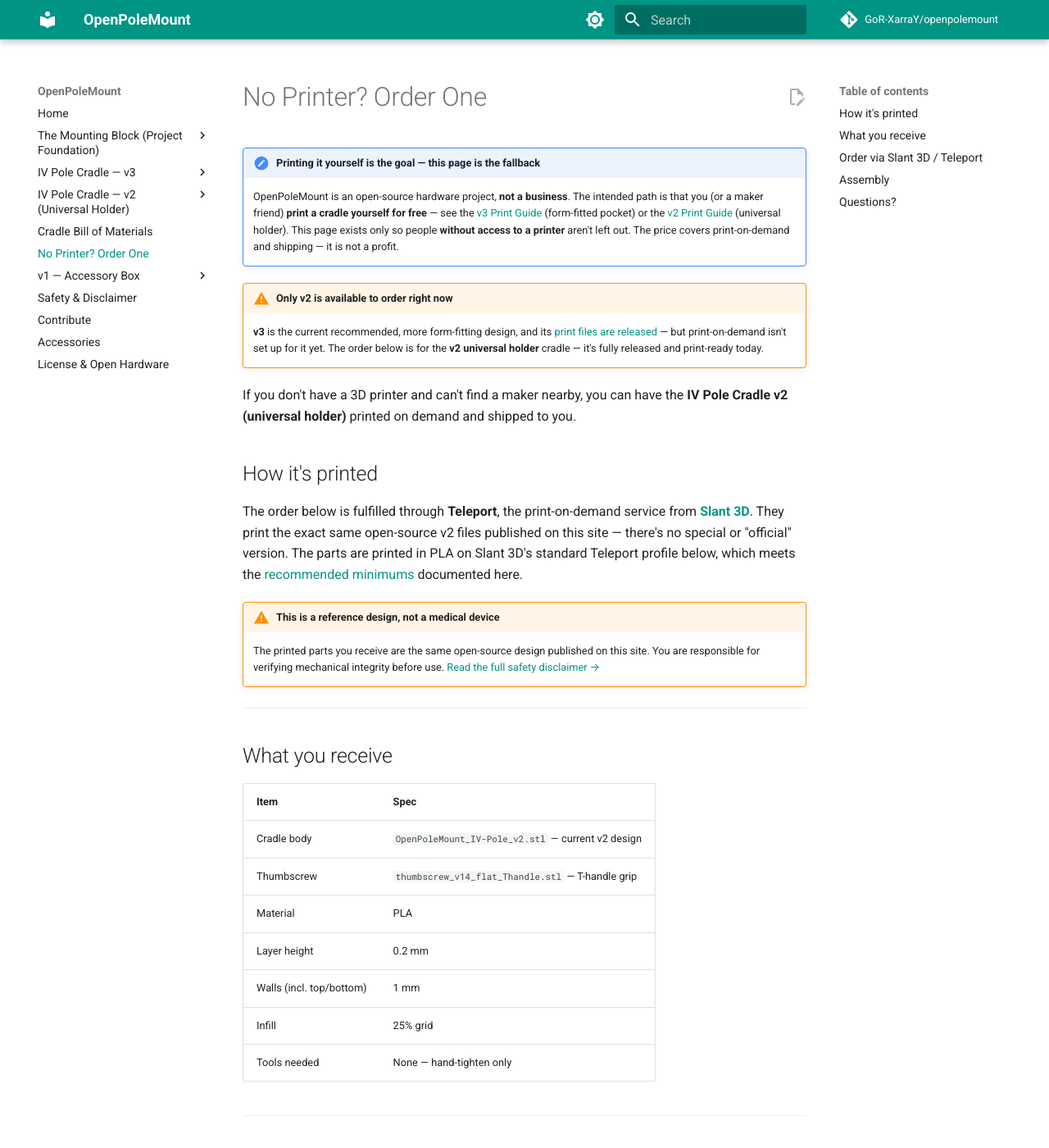
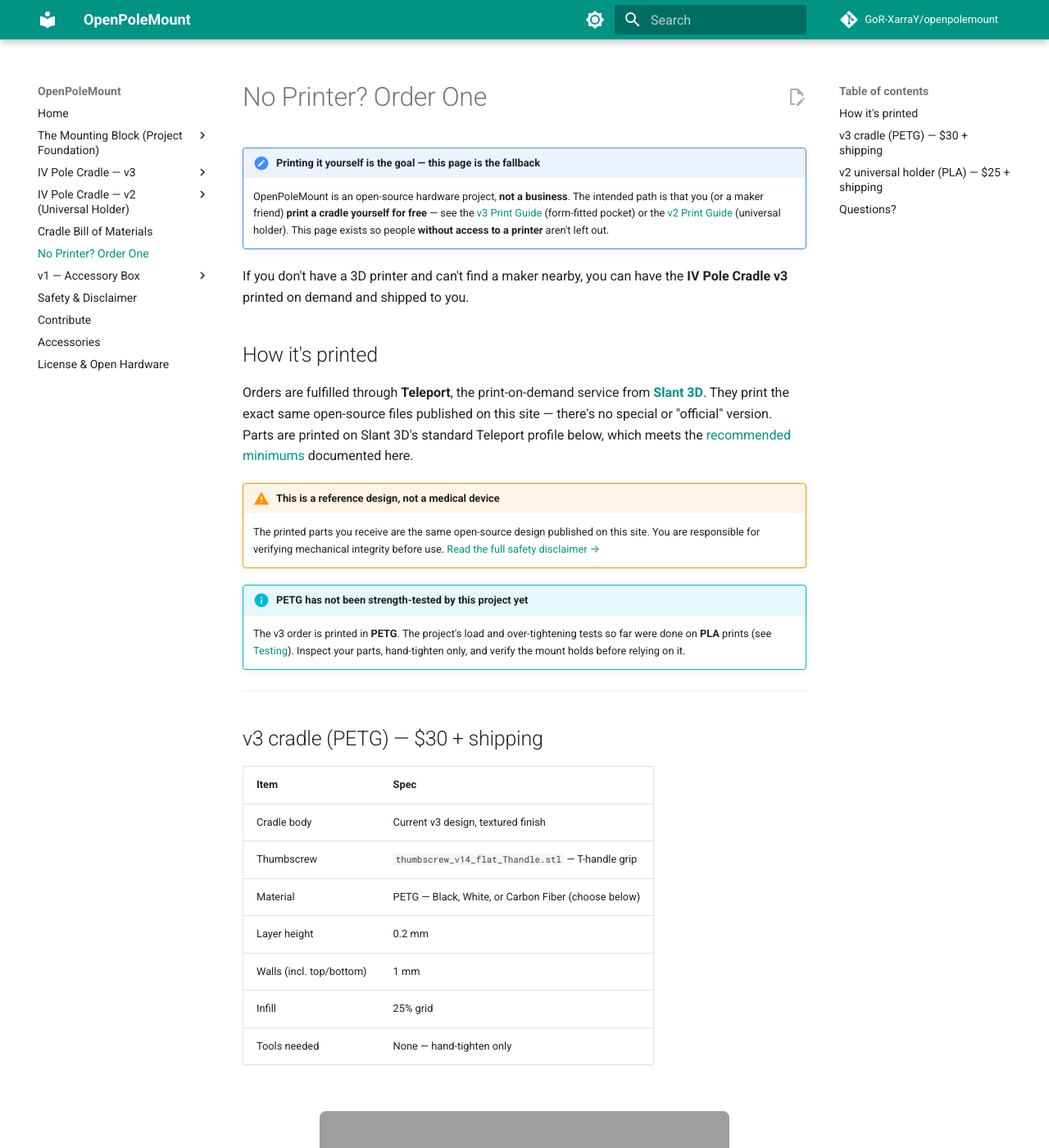
Before and after one commit to GoR-XarraY/openpolemount, an MkDocs documentation site: the page built from docs/order.md, in a window 1280 px wide and 1400 px high. Shown: the whole window at 82% size. Built offline with MkDocs 1.6.1 and Material for MkDocs 9.7.7, drawn with Linux system fonts in a browser that asks for light colours; comment, search, counter and statistics services are not loaded; some of the changed text lies outside the part shown; grey boxes are pictures that could not be loaded.

Commit message:
docs: v3 PETG print-on-demand live; drop at-cost claims
v3 is now orderable via Slant 3D / Teleport in PETG (Black, White,
Carbon Fiber) at $30 + shipping, so the order page leads with the v3
portal and keeps v2 (PLA, $25) as a second option. George set the
price, so the "at cost / no profit" wording on the homepage, README and
v2 page would now be false and is removed. The order page also warns
that PETG hasn't been strength-tested by the project yet, since all
load testing so far was PLA.

Co-Authored-By: Claude Opus 5.5 (1M context) <noreply@anthropic.com>

```diff
--- a/docs/order.md
+++ b/docs/order.md
@@ -1,6 +1,6 @@
 ---
 title: No Printer? Order One
-description: If you can't 3D print the OpenPoleMount v2 IV pole cradle yourself, you can have it printed on demand via Slant 3D (Teleport) and shipped to you — at cost.
+description: If you can't 3D print the OpenPoleMount v3 IV pole cradle yourself, you can have it printed in PETG on demand via Slant 3D (Teleport) and shipped to you.
 ---
 
 # No Printer? Order One
@@ -10,52 +10,64 @@ description: If you can't 3D print the OpenPoleMount v2 IV pole cradle yourself,
     The intended path is that you (or a maker friend) **print a cradle yourself
     for free** — see the [v3 Print Guide](iv-pole-v3/print-settings.md) (form-fitted
     pocket) or the [v2 Print Guide](iv-pole-v2/print-settings.md)
-    (universal holder). This page exists only so people **without access to a
-    printer** aren't left out. The price covers print-on-demand and shipping — it
-    is not a profit.
-
-!!! warning "Only v2 is available to order right now"
-    **v3** is the current recommended, more form-fitting design, and its
-    [print files are released](iv-pole-v3/print-settings.md) — but print-on-demand
-    isn't set up for it yet. The order below is for the **v2 universal holder**
-    cradle — it's fully released and print-ready today.
+    (universal holder). This page exists so people **without access to a
+    printer** aren't left out.
 
 If you don't have a 3D printer and can't find a maker nearby, you can have the
-**IV Pole Cradle v2 (universal holder)** printed on demand and shipped to you.
+**IV Pole Cradle v3** printed on demand and shipped to you.
 
 ## How it's printed
 
-The order below is fulfilled through **Teleport**, the print-on-demand service from
-**[Slant 3D](https://www.slant3d.com/)**. They print the exact same open-source v2
-files published on this site — there's no special or "official" version. The parts
-are printed in PLA on Slant 3D's standard Teleport profile below, which meets the
-[recommended minimums](iv-pole-v2/print-settings.md) documented here.
+Orders are fulfilled through **Teleport**, the print-on-demand service from
+**[Slant 3D](https://www.slant3d.com/)**. They print the exact same open-source
+files published on this site — there's no special or "official" version. Parts are
+printed on Slant 3D's standard Teleport profile below, which meets the
+[recommended minimums](iv-pole-v3/print-settings.md) documented here.
 
 !!! warning "This is a reference design, not a medical device"
     The printed parts you receive are the same open-source design published on this site.
     You are responsible for verifying mechanical integrity before use.
     [Read the full safety disclaimer →](safety.md)
 
+!!! info "PETG has not been strength-tested by this project yet"
+    The v3 order is printed in **PETG**. The project's load and over-tightening
+    tests so far were done on **PLA** prints (see [Testing](testing.md)). Inspect
+    your parts, hand-tighten only, and verify the mount holds before relying on it.
+
 ---
 
-## What you receive
+## v3 cradle (PETG) — $30 + shipping
 
 | Item | Spec |
 |---|---|
-| Cradle body | `OpenPoleMount_IV-Pole_v2.stl` — current v2 design |
+| Cradle body | Current v3 design, textured finish |
 | Thumbscrew | `thumbscrew_v14_flat_Thandle.stl` — T-handle grip |
-| Material | PLA |
+| Material | PETG — Black, White, or Carbon Fiber (choose below) |
 | Layer height | 0.2 mm |
 | Walls (incl. top/bottom) | 1 mm |
 | Infill | 25% grid |
 | Tools needed | None — hand-tighten only |
 
+<div style="display:flex;justify-content:center;margin:2rem 0;">
+  <iframe title="OpenPoleMount Universal Equipment Cradle v3 - PETG" width="500" height="1500"
+    src="https://teleportpod.com/portal/8d65528f-d89b-4859-a95e-49c19c678b32?item=8264"
+    frameborder="0" style="border-radius:8px;max-width:100%;">
+  </iframe>
+</div>
+
+Once your parts arrive, follow the [v3 Assembly Guide →](iv-pole-v3/assembly.md).
+No tools required — the cradle mounts to your IV pole by hand in under a minute.
+
 ---
 
-## Order via Slant 3D / Teleport
+## v2 universal holder (PLA) — $25 + shipping
+
+Prefer the larger, universal v2 holder? It's still available in PLA (Matte Blue),
+printed on the same Teleport profile.
+[v2 Assembly Guide →](iv-pole-v2/assembly.md)
 
 <div style="display:flex;justify-content:center;margin:2rem 0;">
-  <iframe title="OpenPoleMount - I.V. Pole Cradle V2" width="500" height="1500"
+  <iframe title="OpenPoleMount Universal Equipment Cradle v2 - PLA" width="500" height="1500"
     src="https://teleportpod.com/portal/32850c5d-072b-4768-982d-532d3b36d325?item=5407"
     frameborder="0" style="border-radius:8px;max-width:100%;">
   </iframe>
@@ -63,11 +75,6 @@ are printed in PLA on Slant 3D's standard Teleport profile below, which meets th
 
 ---
 
-## Assembly
-
-Once your parts arrive, follow the [Assembly Guide →](iv-pole-v2/assembly.md). No
-tools required — the cradle mounts to your IV pole by hand in under a minute.
-
 ## Questions?
 
 [Open an issue on GitHub](https://github.com/GoR-XarraY/openpolemount/issues) — include
```
Also changed, not shown: CHANGELOG.md (+10 -0 lines), README.md (+3 -5 lines), docs/index.md (+5 -6 lines), docs/iv-pole-v2/index.md (+1 -1 lines), docs/iv-pole-v3/index.md (+1 -2 lines).
